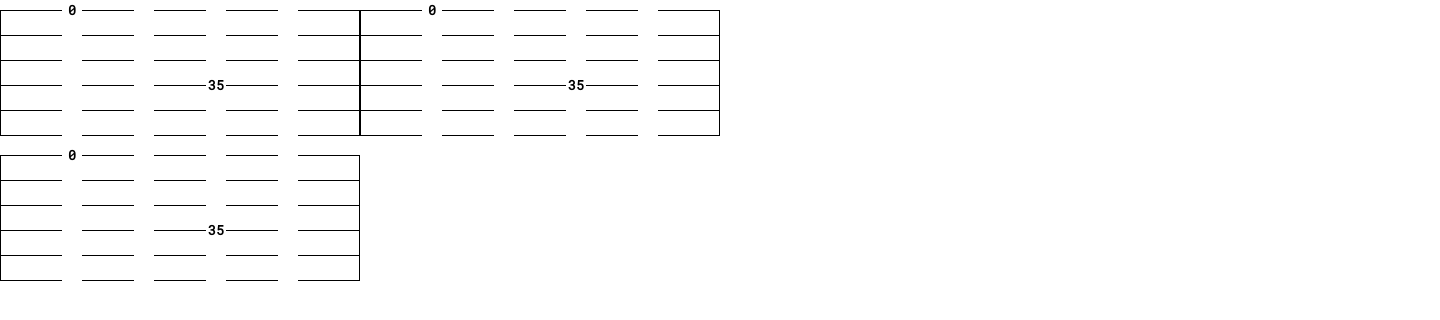
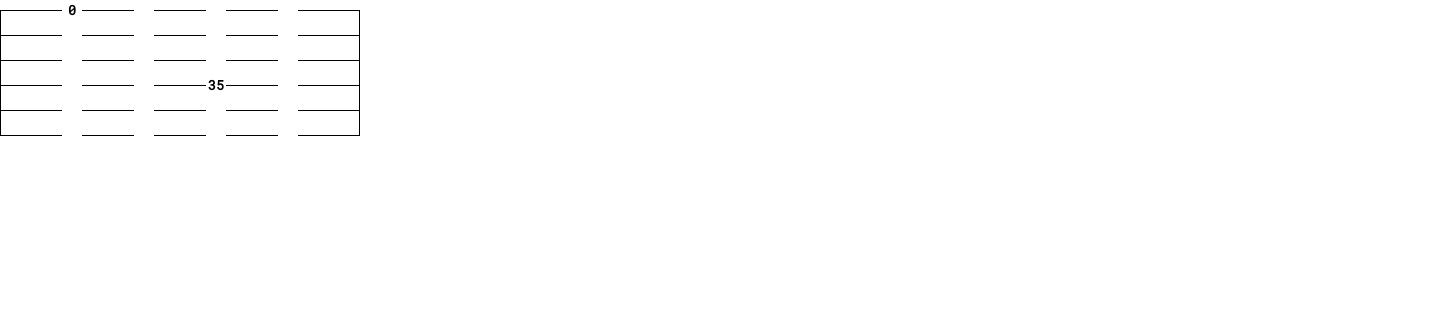
Before and after one commit to benjamin-warner/FabulousTabulous, a Vue app: page / in a window 1280 px wide. Shown: the top 320 px of the page, 1440 px wide, since content can reach past the window. Built offline with nearby package versions, Linux system fonts and the light colour scheme.

Commit message:
Staff line positioning all disco

```diff
--- a/src/editor/Editor.vue
+++ b/src/editor/Editor.vue
@@ -21,7 +21,7 @@ export default {
     this.loadTab({
       tuning: ['e', 'B', 'G', 'D', 'A', 'E'],
       tab: {
-        bars: ['0','0','0']
+        bars: ['0']
       },
       bars: {
         '0': {
--- a/src/editor/components/Bar.vue
+++ b/src/editor/components/Bar.vue
@@ -24,10 +24,10 @@ export default {
       'beatsOfBar',
     ]),
     xPos(){
-      return this.index%2*360;
+      return this.index%4*360;
     },
     yPos(){
-      return Math.floor(this.index/2)*145;
+      return Math.floor(this.index/4)*145;
     }
   },
   data: function() {
--- a/src/editor/components/Tab.vue
+++ b/src/editor/components/Tab.vue
@@ -1,9 +1,8 @@
 <template>
-  <svg id="tab" width="100%" :height="tabHeight" xmlns="http://www.w3.org/2000/svg" shape-rendering="crispEdges">
+  <svg id="tab" width="1440" :height="tabHeight" xmlns="http://www.w3.org/2000/svg" shape-rendering="crispEdges">
     <g v-for="(barId, barIndex) in barList" :key="barIndex">
-      <g v-if="barIndex%2 === 0" v-for="(string, stringIndex) in tuning" :key="string">
-        <rect v-if="barIndex === barList.length - 1" x="0" :y="staffPos(barIndex)+stringIndex*25+10" width="360" height="1" style="fill: black"/>
-        <rect v-else x="0" :y="staffPos(barIndex)+stringIndex*25+10" width="720" height="1" style="fill: black"/>
+      <g v-if="barIndex%4 === 0" v-for="(string, stringIndex) in tuning" :key="string">
+        <rect x="0" :y="tabLinePos(barIndex)+stringIndex*25+10" :width="tabLineWidth(barIndex)" height="1" style="fill: black"/>
       </g>
       <BarComponent :id="barId" :index="barIndex"/>
     </g>
@@ -25,15 +24,18 @@ export default {
       'tuning'
     ]),
     tabHeight(){
-      return Math.ceil(this.barList.length/2)*145;
+      return Math.ceil(this.barList.length/4)*145;
     }
   },
   methods: {
-    staffPos(index){
-      return Math.floor(index/2)*145;
+    tabLinePos(index){
+      return Math.floor(index/4)*145;
     },
-    sectionWidth(index){
-
+    tabLineWidth(index){
+      if(index >= this.barList.length - 4){
+        return (this.barList.length - index) *360;
+      }
+      else return 4*360
     }
   }
 }
```
